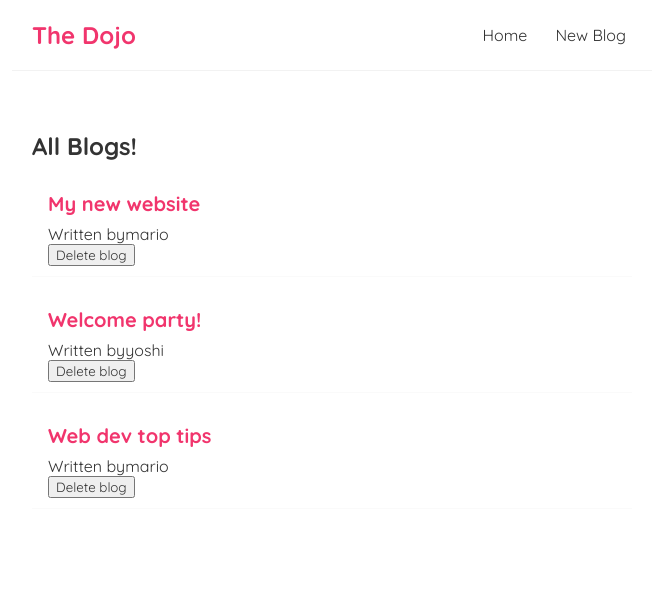
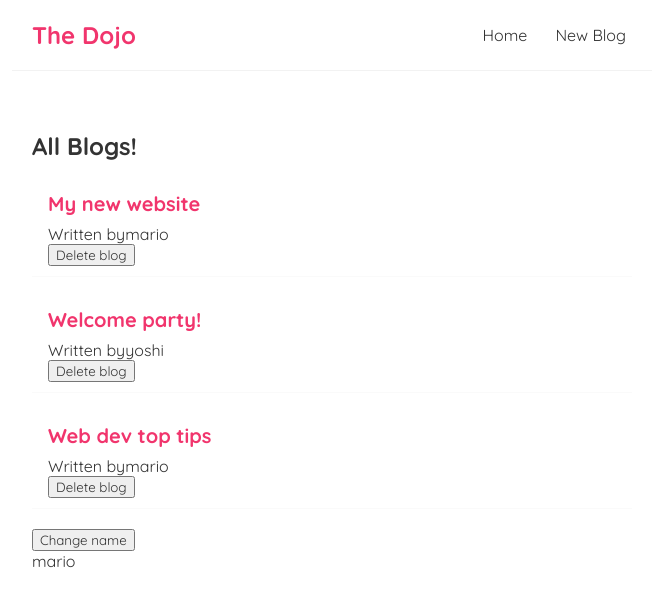
Before and after one commit to MNKanout/dojo_blog, a React (Create React App) app: page / in a window 1280 px wide. Shown: the top 606 px of the page, without its empty margins (308-964 px from the left). Built offline with nearby package versions, Linux system fonts and the light colour scheme.

Commit message:
Tutorial-15 useEffect dependencies

```diff
--- a/src/Home.js
+++ b/src/Home.js
@@ -3,6 +3,8 @@
 
 
 const Home = () => {
+
+    const [name, setName] = useState('mario')
 
     const [blogs, setBlogs] = useState(
         [
@@ -17,15 +19,19 @@
         setBlogs(newBlogs)
 
     }
-
+    // Use effect is hook that runs whenever a certian change happens
+    // The second parameter is used to select what dependencies is hook has. In other words, which parts should the hook look at as its trigger.
     useEffect(()=> {
         console.log('UseEffect hook ran!');
-        console.log(blogs);
-    });
+        console.log(name);
+    },[name]);
 
     return (
         <div className="home">
             <BlogList blogs={blogs} title='All Blogs!' handleDelete={handleDelete} />
+
+        <button onClick={()=>{setName('Luigi')}}>Change name</button>
+        <p>{name}</p>
 
         </div>
      );
```
